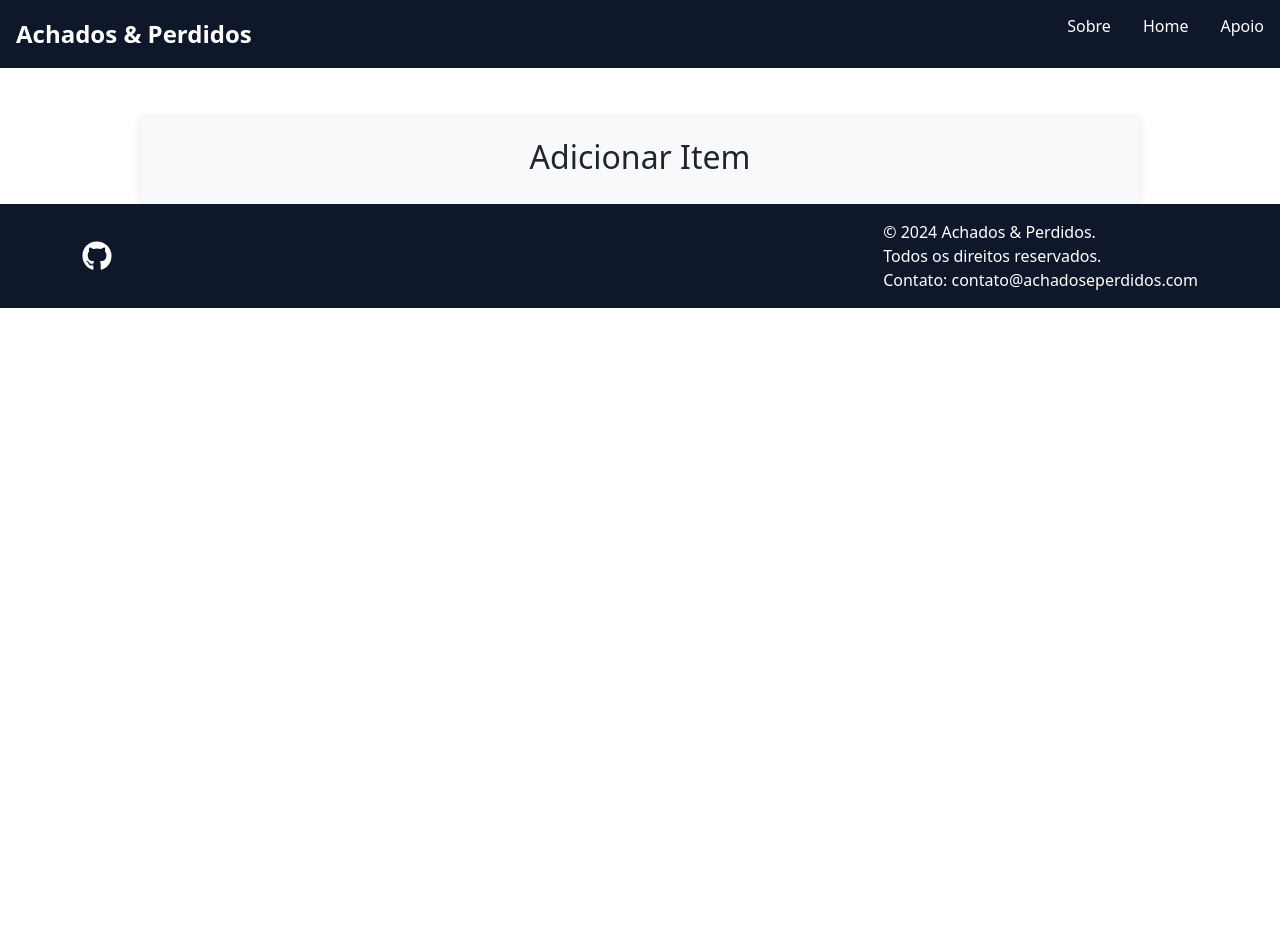
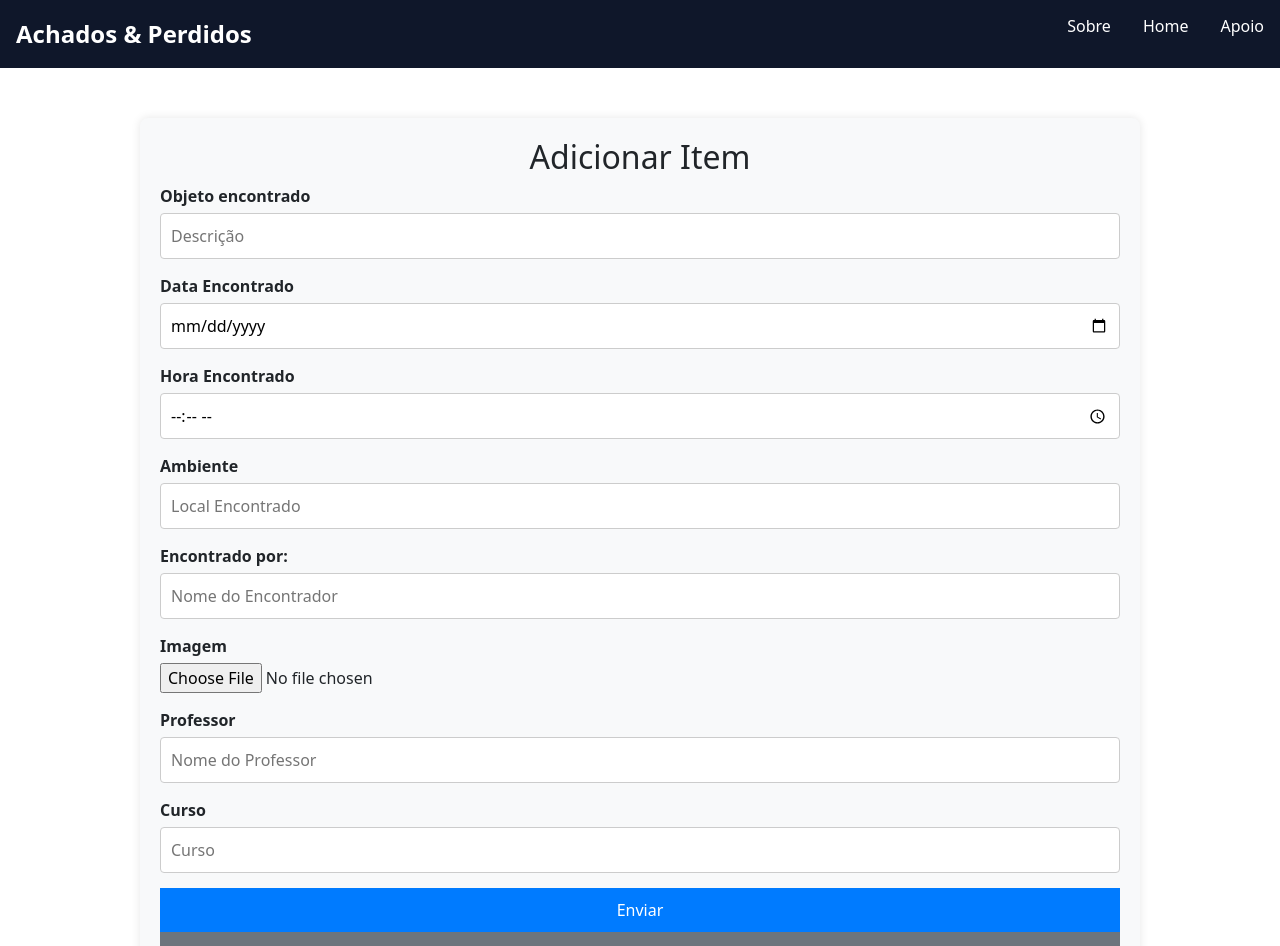
Before and after one commit to d13g0hornburg/ext-04, a React (Create React App) app: page /ext-04/addItem in a window 1280 px wide. Shown: the top 946 px of the page. Before the commit the page ends 800 px from the top, so only its background shows below. Built offline with nearby package versions, Linux system fonts and the light colour scheme.

Commit message:
adicionado a logo ao lado do titulo, cores senac

```diff
--- a/src/Pages/AddItem/addItem.js
+++ b/src/Pages/AddItem/addItem.js
@@ -84,12 +84,107 @@ const AddItem = () => {
   return (
     <div>
       <Helmet>
-        <title>{id ? 'Editar Item' : 'Cadastrar item'}</title>
+        <title>Cadastrar item</title>
       </Helmet>
       <Header />
       <main>
         <h2>{id ? 'Editar Item' : 'Adicionar Item'}</h2>
         <form id="addItem-form" onSubmit={handleSubmit}>
+          <div className="input-container">
+            <label htmlFor="descricao">Objeto encontrado</label>
+            <input
+              className="cadastroInput"
+              type="text"
+              name="descricao"
+              required
+              placeholder="Descrição"
+              value={formData.descricao}
+              onChange={handleChange}
+            />
+          </div>
+          <div className="input-container">
+            <label htmlFor="dataEncontrado">Data Encontrado</label>
+            <input
+              className="cadastroInput"
+              type="date"
+              name="data"
+              required
+              value={formData.data}
+              onChange={handleChange}
+            />
+          </div>
+          <div className="input-container">
+            <label htmlFor="horaEncontrado">Hora Encontrado</label>
+            <input
+              className="cadastroInput"
+              type="time"
+              name="hora"
+              required
+              value={formData.hora}
+              onChange={handleChange}
+            />
+          </div>
+          <div className="input-container">
+            <label htmlFor="localEncontrado">Ambiente</label>
+            <input
+              className="cadastroInput"
+              type="text"
+              name="ambiente"
+              required
+              placeholder="Local Encontrado"
+              value={formData.ambiente}
+              onChange={handleChange}
+            />
+          </div>
+          <div className="input-container">
+            <label htmlFor="nomeEncontrador">Encontrado por:</label>
+            <input
+              className="cadastroInput"
+              type="text"
+              name="encontrado"
+              required
+              placeholder="Nome do Encontrador"
+              value={formData.encontrado}
+              onChange={handleChange}
+            />
+          </div>
+          <div className="input-container">
+            <label htmlFor="imagem_objeto">Imagem</label>
+            <input
+              type="file"
+              id="imagem_objeto"
+              name="imagem_objeto"
+              accept="image/*"
+              onChange={handleChange}
+            /><br />
+            {formData.imagem_objeto && typeof formData.imagem_objeto === 'string' && (
+              <img src={`http://localhost:5000${formData.imagem_objeto}`} alt="Imagem do objeto" className="item-image-preview" />
+            )}
+          </div>
+          <div className="input-container">
+            <label htmlFor="nomeProfessor">Professor</label>
+            <input
+              className="cadastroInput"
+              type="text"
+              name="professor"
+              placeholder="Nome do Professor"
+              value={formData.professor}
+              onChange={handleChange}
+            />
+          </div>
+          <div className="input-container">
+            <label htmlFor="curso">Curso</label>
+            <input
+              className="cadastroInput"
+              type="text"
+              name="curso"
+              placeholder="Curso"
+              value={formData.curso}
+              onChange={handleChange}
+            />
+          </div>
+          <button type="submit">{id ? 'Atualizar' : 'Enviar'}</button>
+          <button type="button" className="button" onClick={() => navigate('/listAll')}>Voltar</button>
         </form>
       </main>
       <Footer />
```
